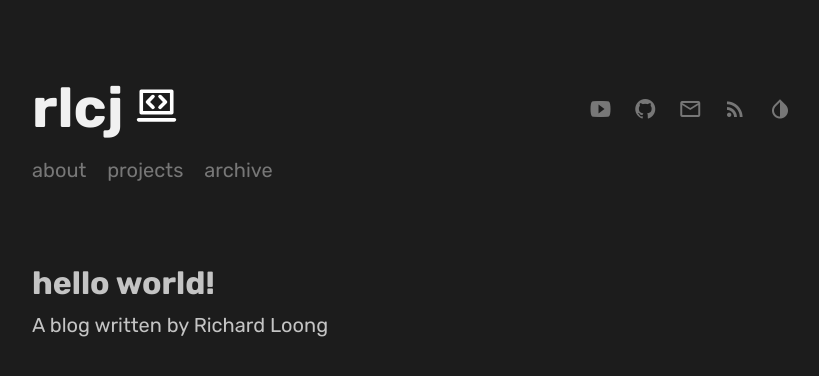
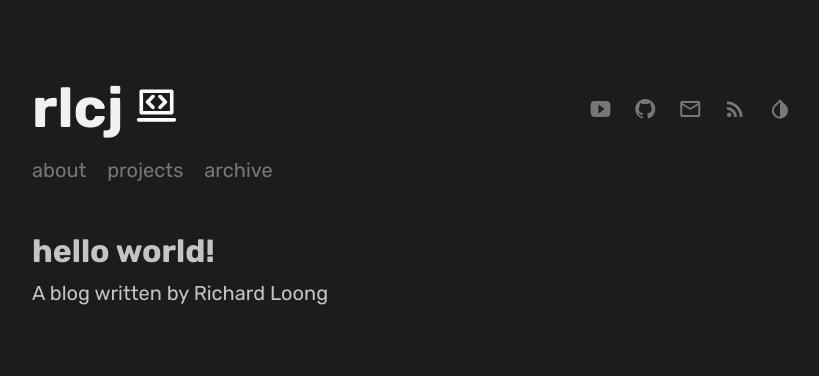
Before and after one commit to SpawnageLoong/rlcj.net, a Jekyll site: the page built from index.html, in a window 1280 px wide. Shown: the top 376 px of the page, without its empty margins (224-1043 px from the left). Built offline with Jekyll 4.4.1, drawn with Linux system fonts in a browser that asks for light colours; some web fonts are replaced.

Commit message:
Reduce margin-bottom of header to 3rem

```diff
--- a/_sass/_header.scss
+++ b/_sass/_header.scss
@@ -3,7 +3,7 @@
 
 header {
     overflow: hidden;
-    margin-bottom: 5rem;
+    margin-bottom: 3rem;
 }
 
 .logo {
```
